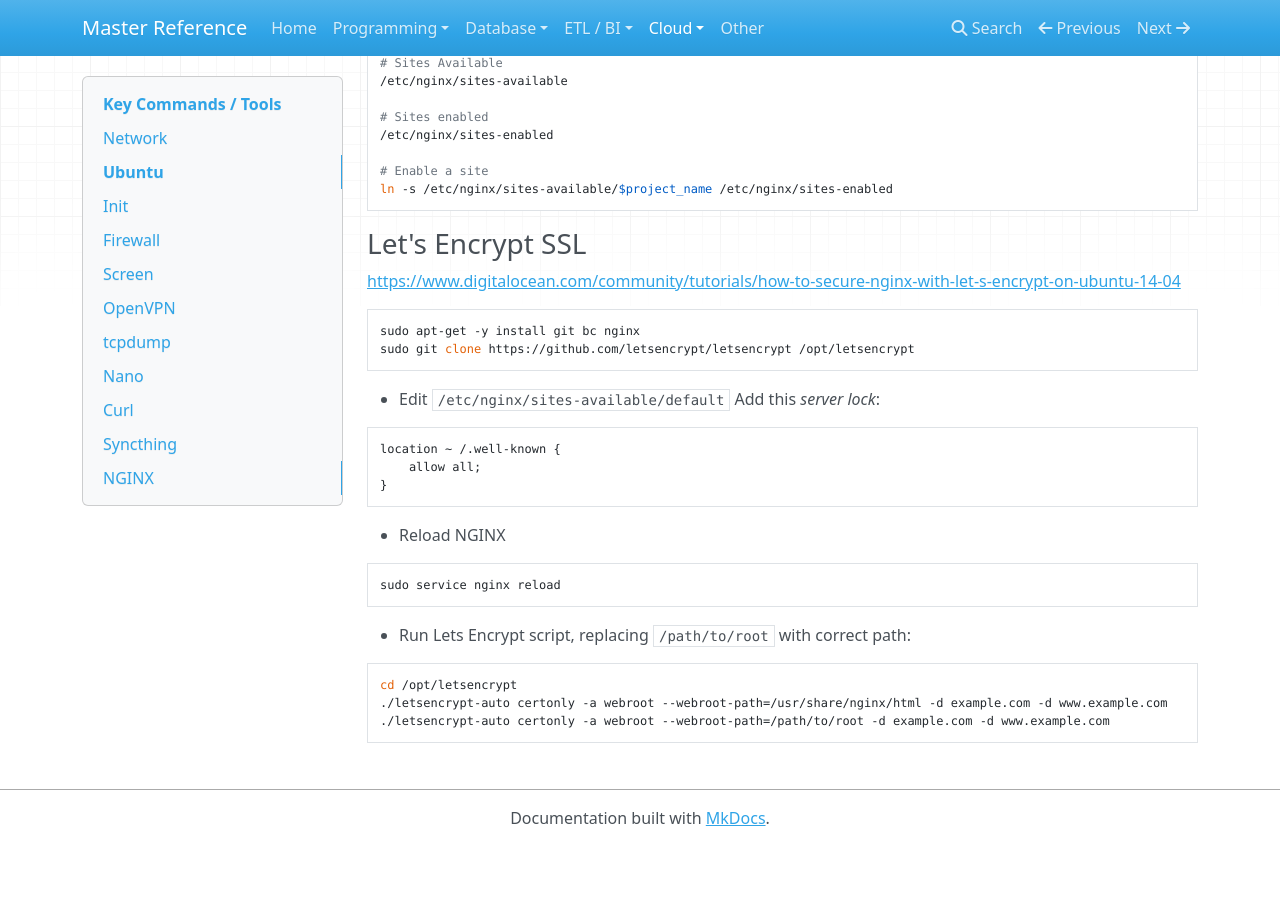
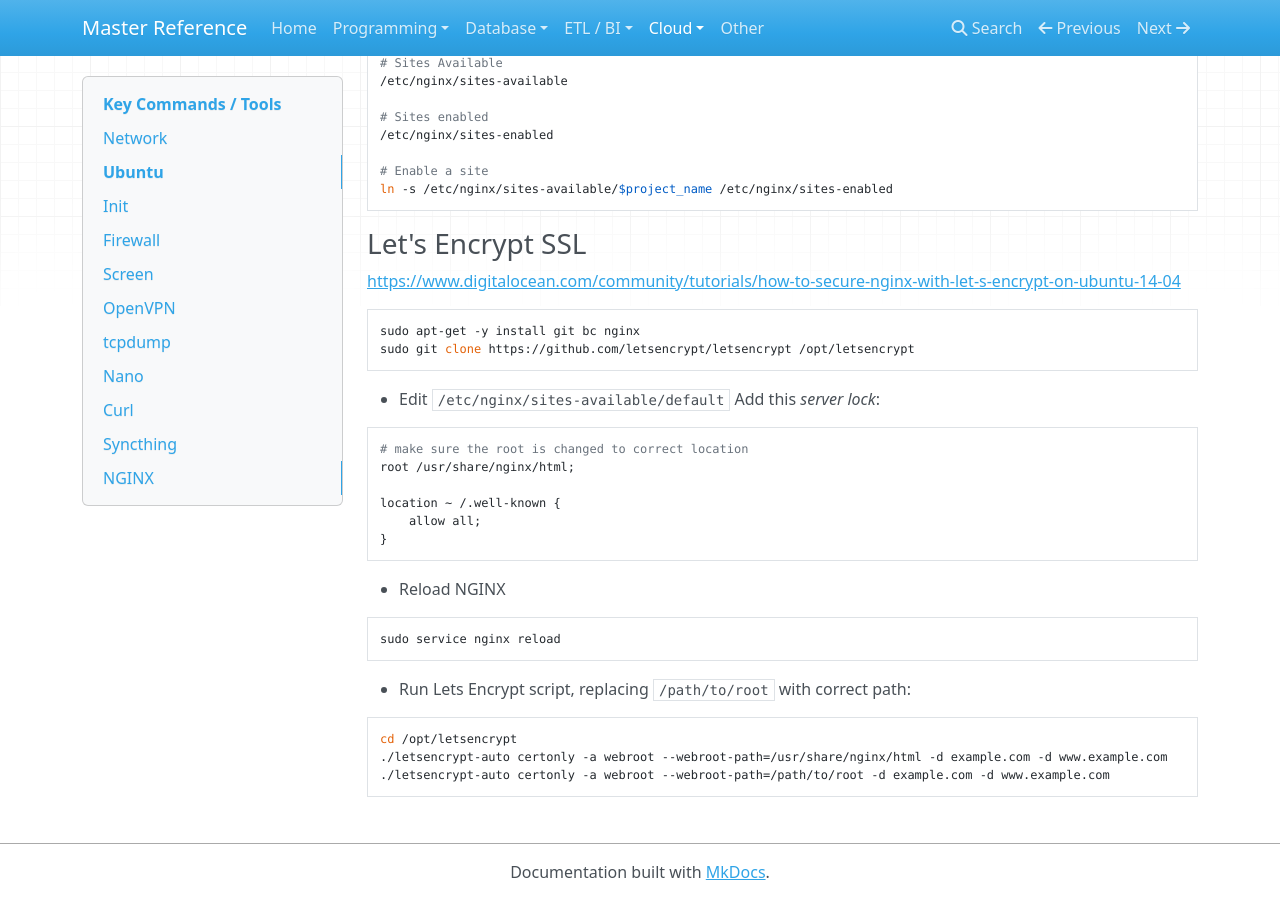
Before and after one commit to flarco/ref-docs, an MkDocs documentation site: the page built from docs/cloud/linux.md, in a window 1280 px wide and 900 px high, scrolled down 5364 px. Built offline with MkDocs 1.6.1, drawn with Linux system fonts in a browser that asks for light colours; nearby versions of some CDN libraries; old or Windows-style settings are respelled for this version of MkDocs; before the commit the page ends 6210 px from its top, so only the background shows below that.

Commit message:
Let's Encrypt SSL update

````diff
--- a/docs/cloud/linux.md
+++ b/docs/cloud/linux.md
@@ -295,6 +295,9 @@ sudo git clone https://github.com/letsencrypt/letsencrypt /opt/letsencrypt
 - Edit `/etc/nginx/sites-available/default`
 Add this *server lock*:
 ```
+# make sure the root is changed to correct location
+root /usr/share/nginx/html;
+
 location ~ /.well-known {
     allow all;
 }
````
